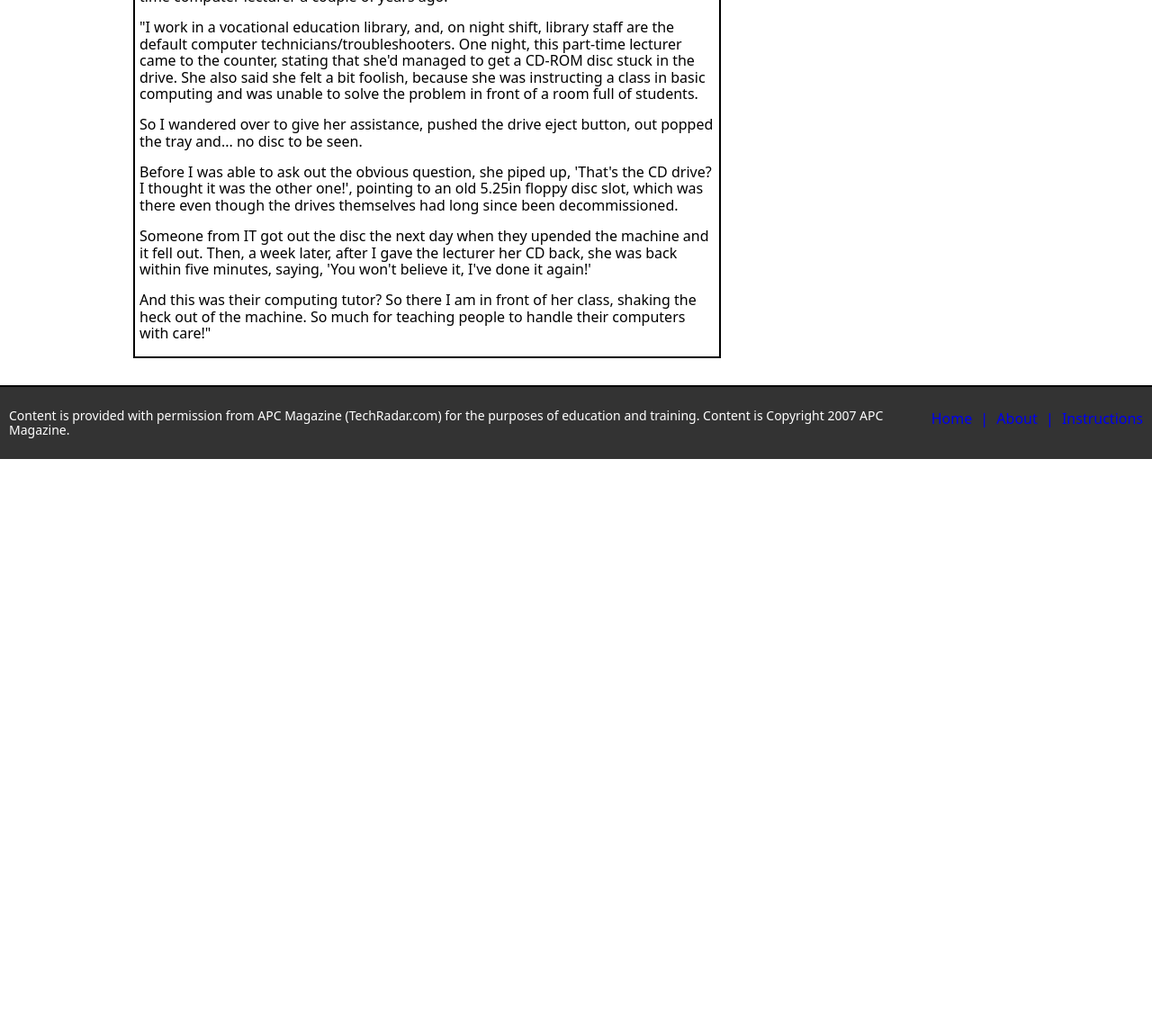
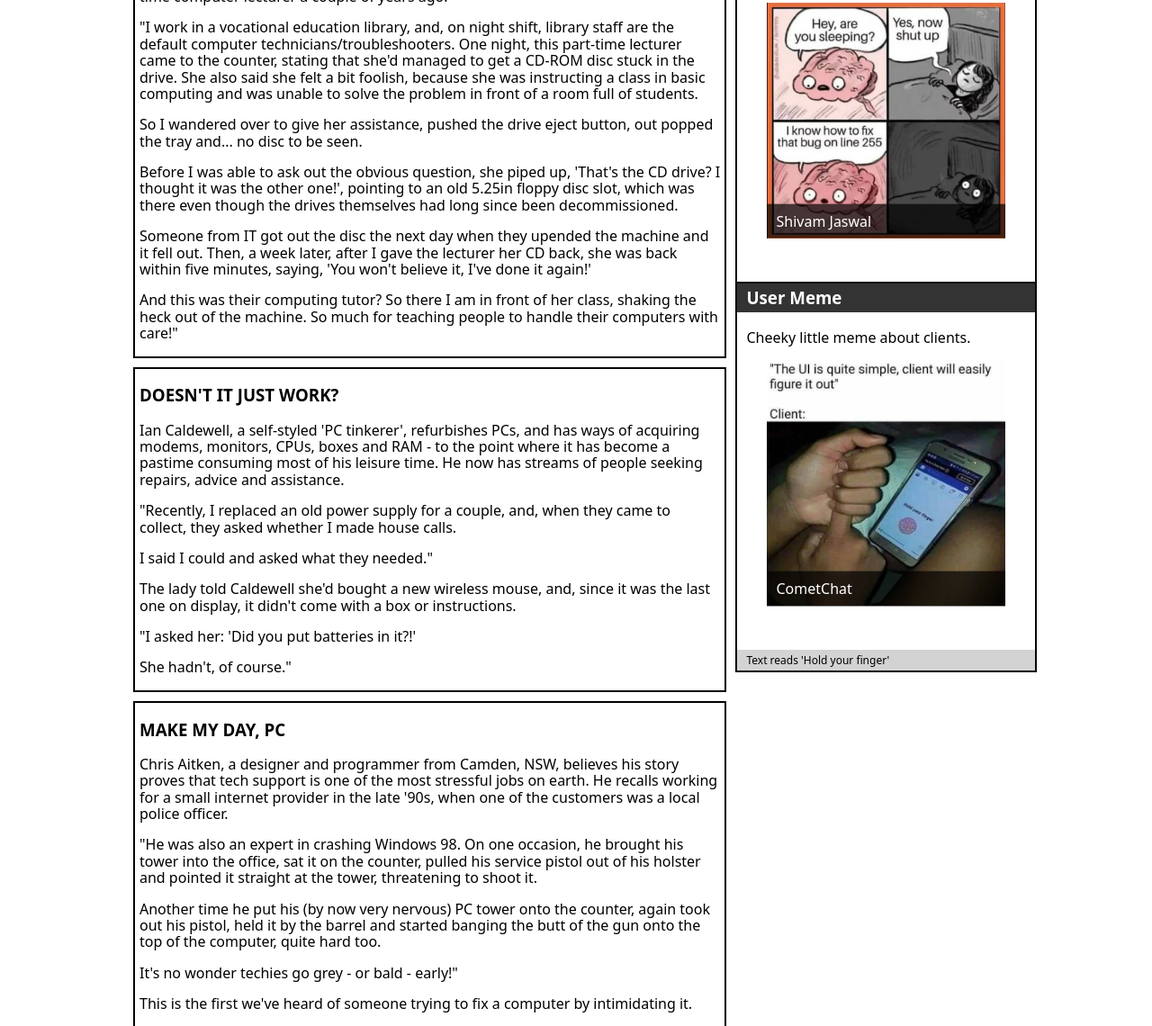
Before and after one commit to Didgeridio/Web-Tech-Website-Portfolio, a plain HTML site: page WebTech-Portfolio/phase-3/index.html in a window 1280 px wide. Shown: the part 832-1972 px from the top of the page at 90% size. Before the commit the page ends 1342 px from the top, so only its background shows below. Drawn offline with Linux system fonts and the light colour scheme.

Commit message:
feat: add new content to webpage
Added two additional stories to the webpage and 4 images with associated captions.

```diff
--- a/WebTech-Portfolio/phase-3/index.html
+++ b/WebTech-Portfolio/phase-3/index.html
@@ -96,20 +96,69 @@
                     their computers with care!"</p>
                 </div>
             </article>
+                <article>
+                    <header>
+                        <h3>DOESN'T IT JUST WORK?</h3>
+                    </header>
+                    <div>
+                        <p>Ian Caldewell, a self-styled 'PC tinkerer', refurbishes PCs, and has ways of
+                            acquiring modems, monitors, CPUs, boxes and RAM - to the point where it has
+                            become a pastime consuming most of his leisure time. He now has streams of
+                            people seeking repairs, advice and assistance.</p>
+                        <p>"Recently, I replaced an old power supply for a couple, and, when they came
+                            to collect, they asked whether I made house calls.</p>
+                        <p>I said I could and asked what they needed."</p>
+                        <p>The lady told Caldewell she'd bought a new wireless mouse, and, since it
+                            was the last one on display, it didn't come with a box or instructions.</p>
+                        <p>"I asked her: 'Did you put batteries in it?!'</p>
+                        <p>She hadn't, of course."</p>
+                    </div>
+                </article>
+                <article>
+                    <header>
+                        <h3>MAKE MY DAY, PC</h3>
+                    </header>
+                    <div>
+                        <p>Chris Aitken, a designer and programmer from Camden, NSW, believes his story
+                            proves that tech support is one of the most stressful jobs on earth. He recalls
+                            working for a small internet provider in the late '90s, when one of the customers
+                            was a local police officer.</p>
+                        <p>"He was also an expert in crashing Windows 98. On one occasion, he brought his
+                            tower into the office, sat it on the counter, pulled his service pistol out of
+                            his holster and pointed it straight at the tower, threatening to shoot it.
+                            </p>
+                        <p>Another time he put his (by now very nervous) PC tower onto the counter, again
+                            took out his pistol, held it by the barrel and started banging the butt of the
+                            gun onto the top of the computer, quite hard too.</p>
+                        <p>It's no wonder techies go grey - or bald - early!"</p>
+                        <p>This is the first we've heard of someone trying to fix a computer by intimidating it.</p>
+                        <figure>
+                            <img src="../assets/img/boomer-meme.jpg" alt="Boomer Meme">
+                            <figcaption>from Reddit User z338h4n</figcaption>
+                        </figure>
+                    </div>
+                </article>
         </div>
         <aside>
             <section class="aside-sections">
-                <h3>Heading</h3>
-                <p>Section 1</p>
-                <footer>Joshua Pope</footer>
+                <h3>HTML Meme</h3>
+                <p>A funny little meme about HTML margins!</p>
+                <img src="../assets/img/air-conditioner-meme.jpg" alt="HTML Meme">
+                <figcaption>from Anonymous Pinterest User</figcaption>
+                <footer>Found by Joshua Pope</footer>
             </section>
             <section class="aside-sections">
-                <h3>Heading</h3>
-                <p>Section 2</p>
+                <h3>Programmer Meme</h3>
+                <p>A relatable meme for many programmers I'm sure!</p>
+                <img src="../assets/img/programmer-sleeping-meme.jpg" alt="Programmer Sleeping Meme">
+                <figcaption>Shivam Jaswal</figcaption>
             </section>
             <section class="aside-sections">
-                <h3>Heading</h3>
-                <p>Section 3</p>
+                <h3>User Meme</h3>
+                <p>Cheeky little meme about clients.</p>
+                <img src="../assets/img/user-client-error.png" alt="User/Client Meme">
+                <figcaption>CometChat</figcaption>
+                <footer>Text reads 'Hold your finger'</footer>
             </section>
         </aside>
     </div>
@@ -117,7 +166,7 @@
 <footer class="bottom-footer">
     <p>Content is provided with permission from APC Magazine (TechRadar.com) for the
         purposes of education and training. Content is Copyright 2007 APC Magazine.</p>
-    <ul>
+    <ul class="centered-list">
         <li>
             <a href="#html">Home</a>
             <a href="#html">About</a>
--- a/WebTech-Portfolio/phase-3/styles.css
+++ b/WebTech-Portfolio/phase-3/styles.css
@@ -26,7 +26,7 @@ h2 {
 }
 .content-grid {
     display: grid;
-    grid-template-columns: 1fr 1fr 1fr;
+    grid-template-columns: 33% 33% 34%;
     grid-gap: 10px;
 }
 main {
@@ -111,7 +111,41 @@ ul li a:first-child::before {
     content: "";
 }
 ul li a {
-    text-decoration: none; /* Remove underlines from links if you want */
+    text-decoration: none;
+}
+img {
+    display: block;
+    margin: 0 auto;
+    max-width: 80%;
+}
+.centered-list {
+    display: flex;
+    align-items: center;
+    list-style-type: none;
+}
+
+.centered-list li {
+    display: inline;
+    margin-right: 10px;
+}
+figure {
+    display: inline-block;
+    position: relative;
+    grid-column: span 2;
+}
+figcaption {
+    bottom: 0;
+    top:0;
+    transform: translateX(12.5%) translateY(-100%);
+    width: 80%;
+    background: rgba(0, 0, 0, 0.7);
+    color: #fff;
+    padding: 10px;
+    margin-bottom: 10px;
+    margin-top: 0 auto;
+}
+figure {
+    max-width: 100%;
 }
 @media (max-width: 767px) {
     aside {
@@ -132,6 +166,12 @@ ul li a {
     main {
         padding-top: 125px;
     }
+    img {
+        width: 300px;
+    }
+    footer p {
+        font-size: 9px;
+    }
 }
 @media (min-width: 766px) {
     .hamburger-menu {
```
Also changed, not shown: WebTech-Portfolio/assets/img/air-conditioner-meme.jpg (added), WebTech-Portfolio/assets/img/boomer-meme.jpg (added), WebTech-Portfolio/assets/img/programmer-sleeping-meme.jpg (added), WebTech-Portfolio/assets/img/user-client-error.png (added).
